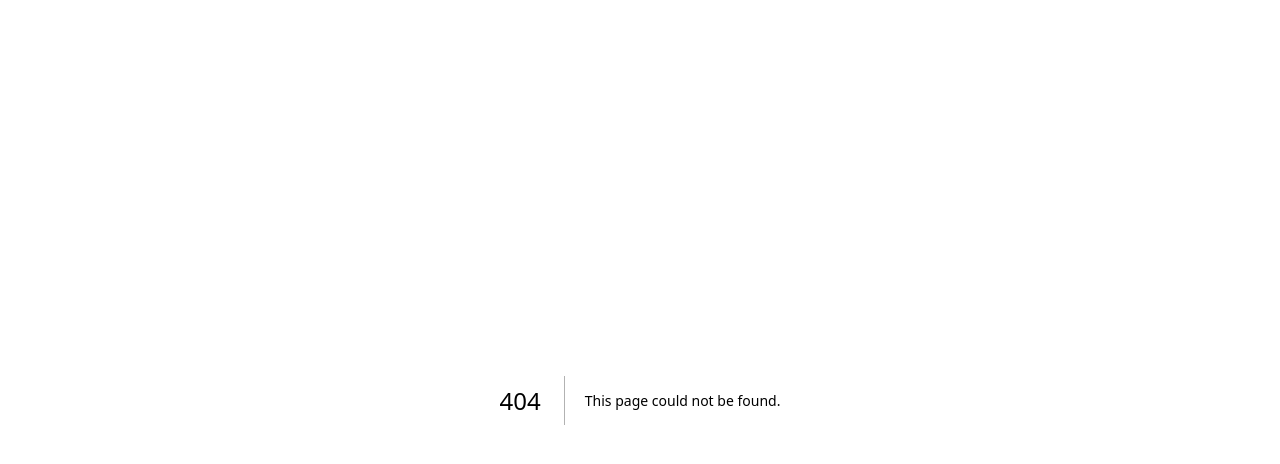
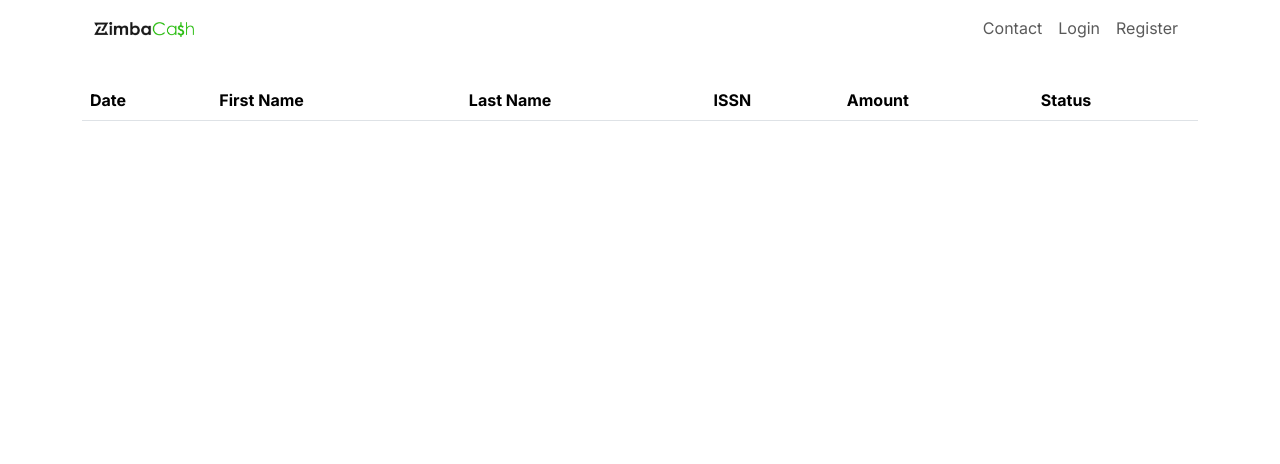
Before and after one commit to mubinkg/micro-finance, a Next.js app: page /zimba-cash/history in a window 1280 px wide. Before the commit this address had no page. Shown: the top 464 px of the page. Built offline with nearby package versions, Linux system fonts and the light colour scheme.

Commit message:
udpate loan status

```diff
--- /dev/null
+++ b/app/zimba-cash/history/page.tsx
@@ -0,0 +1,16 @@
+import AppNav from "../../../components/Navbar";
+import DataTable from '../../../components/DataTable'
+import { Container } from "reactstrap";
+
+export default function Page(){
+    return (
+        <Container>
+            <AppNav />
+            <div style={{
+
+            }}>
+                <DataTable data={[]}/>
+            </div>
+        </Container>
+    )
+}
--- a/components/Navbar.jsx
+++ b/components/Navbar.jsx
@@ -53,8 +53,8 @@ function AppNav() {
             {
               isAuth ? (
                 <>
-                  <Nav.Link >History</Nav.Link>
-                  <Nav.Link>Contact</Nav.Link>
+                  <Nav.Link onClick={()=>routerHandler('/zimba-cash/history')}>History</Nav.Link>
+                  <Nav.Link onClick={()=>routerHandler('/zimba-cash/loan')}>Loan</Nav.Link>
                   <Nav.Link onClick={logOutHandler}>Logout</Nav.Link>
                 </>
               ) : (
```
